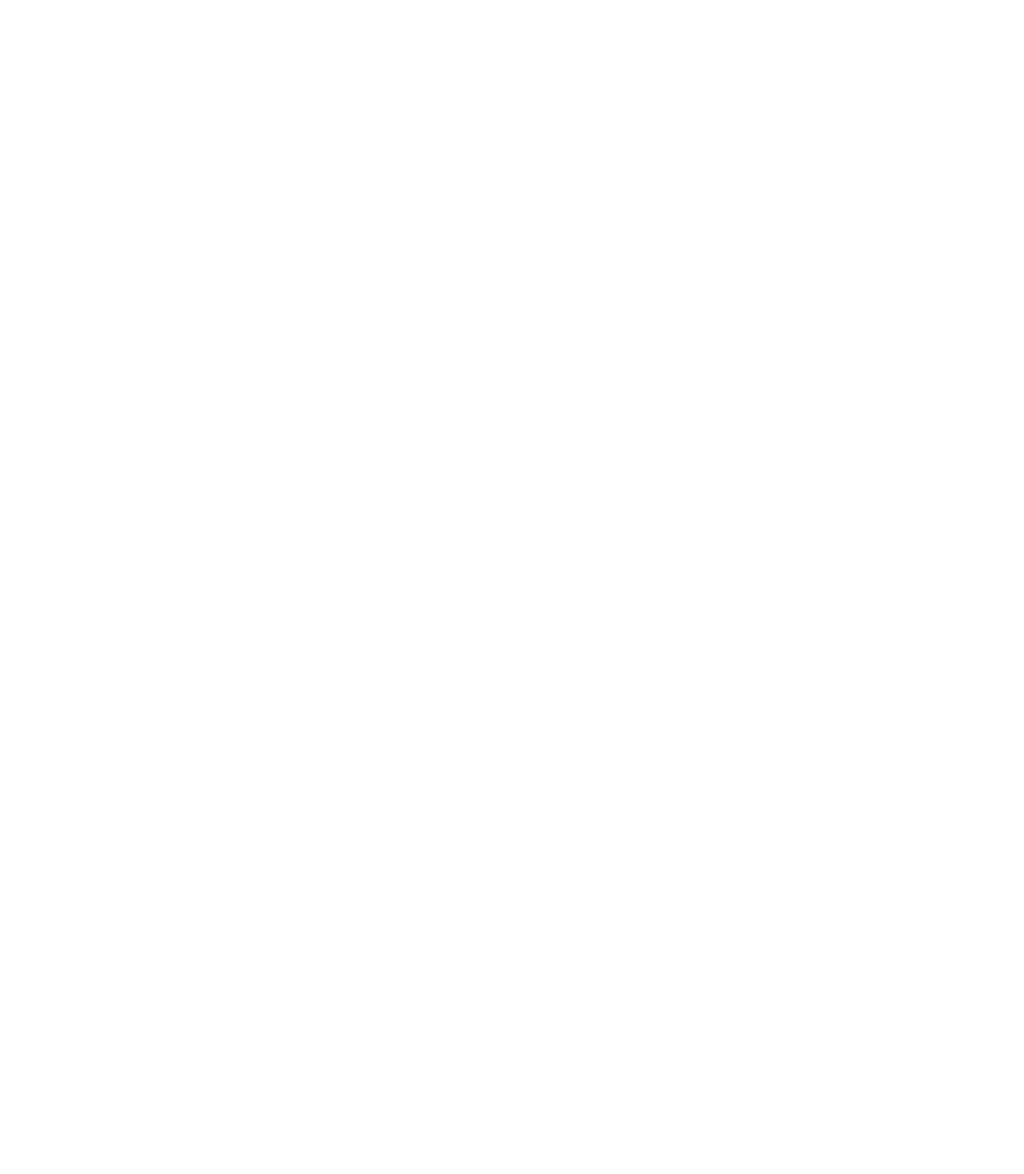
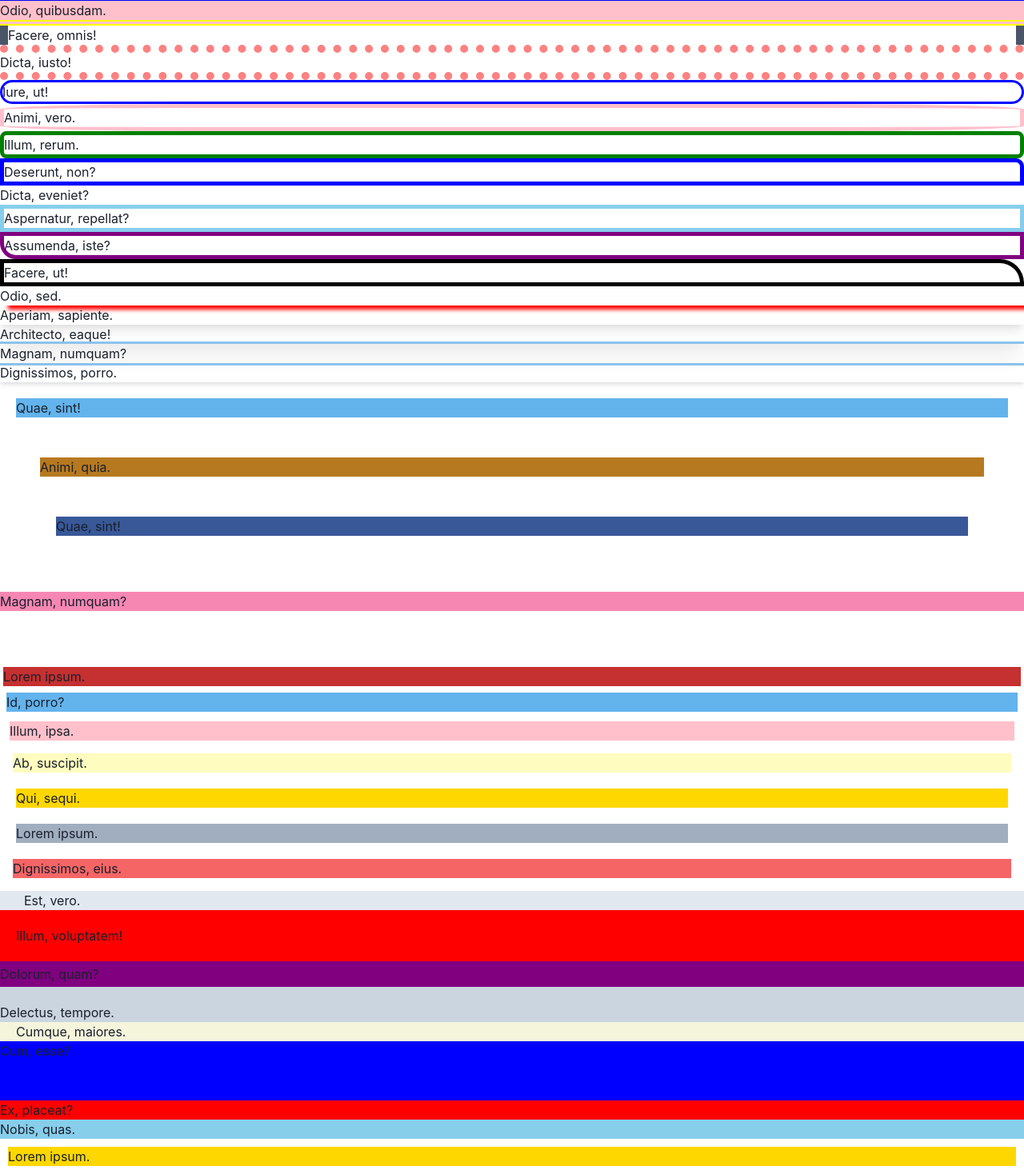
Before and after one commit to yel106/react20231031, a React (Create React App) app: page / in a window 1280 px wide. Shown: the part 51-1519 px from the top of the page at 80% size. Before the commit the page ends 800 px from the top, so only its background shows below. Built offline with nearby package versions, Linux system fonts and the light colour scheme.

Commit message:
패딩, 마진 적용

```diff
--- a/src/App.js
+++ b/src/App.js
@@ -1,6 +1,120 @@
 import { Box } from "@chakra-ui/react";
 
 function App() {
-  return <></>;
+  return (
+    <>
+      <Box bg={"gold"} border={"1px solid purple"}>
+        Lorem ipsum.
+      </Box>
+      <Box bg={"blue"} borderTop={"2px dotted green"}>
+        Quaerat, recusandae?
+      </Box>
+      <Box bg={"pink"} borderBottom={"7px double yellow"}>
+        Odio, quibusdam.
+      </Box>
+      <Box borderX={"10px solid"} borderColor={"gray.600"}>
+        Facere, omnis!
+      </Box>
+      <Box borderY={"10px dotted"} borderColor={"red.300"}>
+        Dicta, iusto!
+      </Box>
+      <Box border={"3px solid blue"} borderRadius={"20px"}>
+        Iure, ut!
+      </Box>
+      <Box border={"5px solid pink"} borderRadius={"20%"}>
+        Animi, vero.
+      </Box>
+      <Box border={"5px solid green"} borderRadius={8}>
+        Illum, rerum.
+      </Box>
+      <Box border={"5px solid blue"} borderTopRightRadius={"10"}>
+        Deserunt, non?
+      </Box>
+      <Box>Dicta, eveniet?</Box>
+      <Box border={"5px solid skyblue"} borderTopEndRadius={"10"}>
+        Aspernatur, repellat?
+      </Box>
+      <Box border={"5px solid purple"} borderBottomLeftRadius={"20"}>
+        Assumenda, iste?
+      </Box>
+      <Box border={"5px solid black"} borderTopRightRadius={"30"}>
+        Facere, ut!
+      </Box>
+      <Box shadow={"10px 5px 5px red"}>Odio, sed.</Box>
+      <Box shadow={"lg"}>Aperiam, sapiente.</Box>
+      <Box shadow={"xl"}>Architecto, eaque!</Box>
+      <Box shadow={"outline"}>Magnam, numquam?</Box>
+      <Box shadow={"md"}>Dignissimos, porro.</Box>
+      <Box bg={"blue.300"} m={"20px"}>
+        Quae, sint!
+      </Box>
+      <Box bg={"yellow.600"} m={"50px"}>
+        Animi, quia.
+      </Box>
+      <Box bg={"facebook.500"} mx={"70px"}>
+        Quae, sint!
+      </Box>
+      <Box bg={"pink.300"} my={"70px"}>
+        Magnam, numquam?
+      </Box>
+
+      {/*Box[bg][m]*5>lorem2*/}
+      <Box bg="red.600" m="1">
+        Lorem ipsum.
+      </Box>
+      <Box bg="blue.300" m="2">
+        Id, porro?
+      </Box>
+      <Box bg="pink" m="3">
+        Illum, ipsa.
+      </Box>
+      <Box bg="yellow.100" m="4">
+        Ab, suscipit.
+      </Box>
+      <Box bg="gold" m="5">
+        Qui, sequi.
+      </Box>
+
+      {/*Box[bg]*10>lorem2*/}
+      <Box bg="gray.400" m={"5"}>
+        Lorem ipsum.
+      </Box>
+      <Box bg="red.400" m={"4"}>
+        Dignissimos, eius.
+      </Box>
+      <Box bg="gray.200" px={"30px"}>
+        Est, vero.
+      </Box>
+      <Box bg="red" p={"20px"}>
+        Illum, voluptatem!
+      </Box>
+      <Box bg="purple" py={1}>
+        Dolorum, quam?
+      </Box>
+      <Box bg="gray.300" pt={"20px"}>
+        Delectus, tempore.
+      </Box>
+      <Box bg="beige" pl={"20px"}>
+        Cumque, maiores.
+      </Box>
+      <Box bg="blue" pb={"50px"}>
+        Cum, esse?
+      </Box>
+      <Box bg="red" pr={"30px"}>
+        Ex, placeat?
+      </Box>
+      <Box bg="skyblue">Nobis, quas.</Box>
+
+      <div
+        style={{
+          margin: "10px",
+          backgroundColor: "gold",
+        }}
+      >
+        {" "}
+        Lorem ipsum.
+      </div>
+    </>
+  );
 }
 export default App;
```
